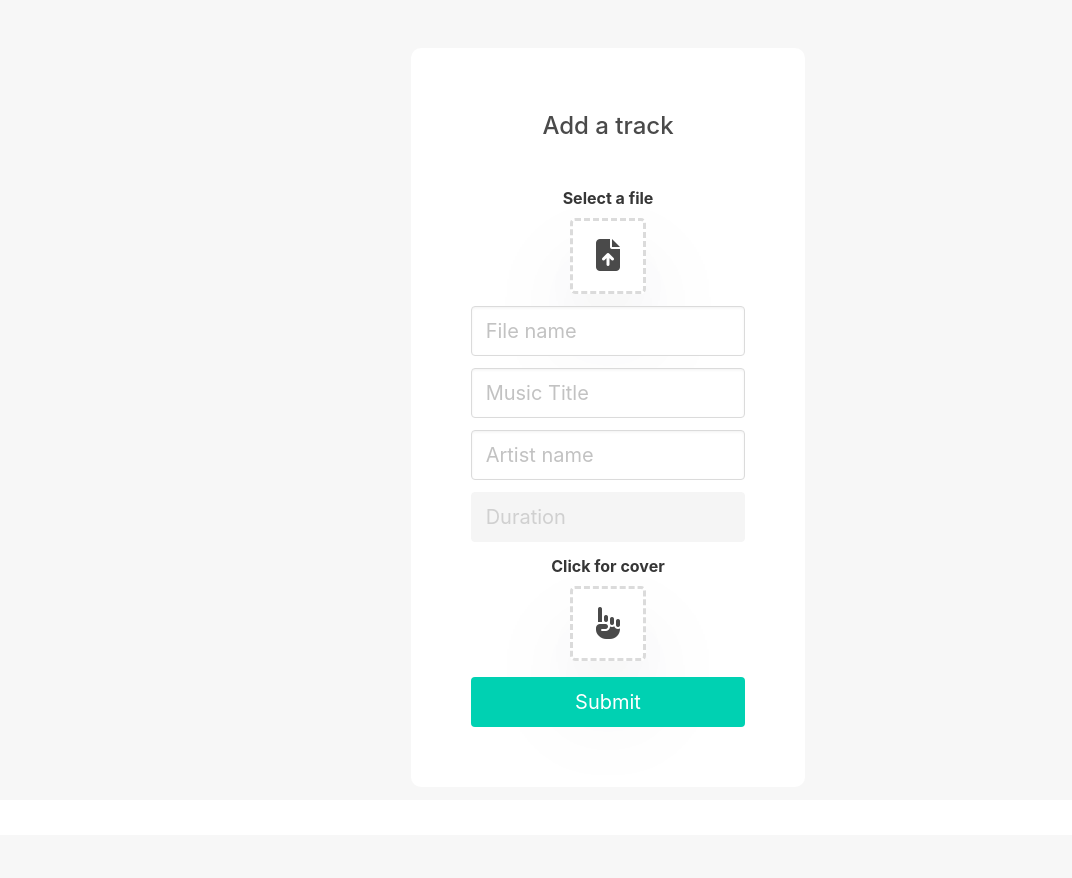
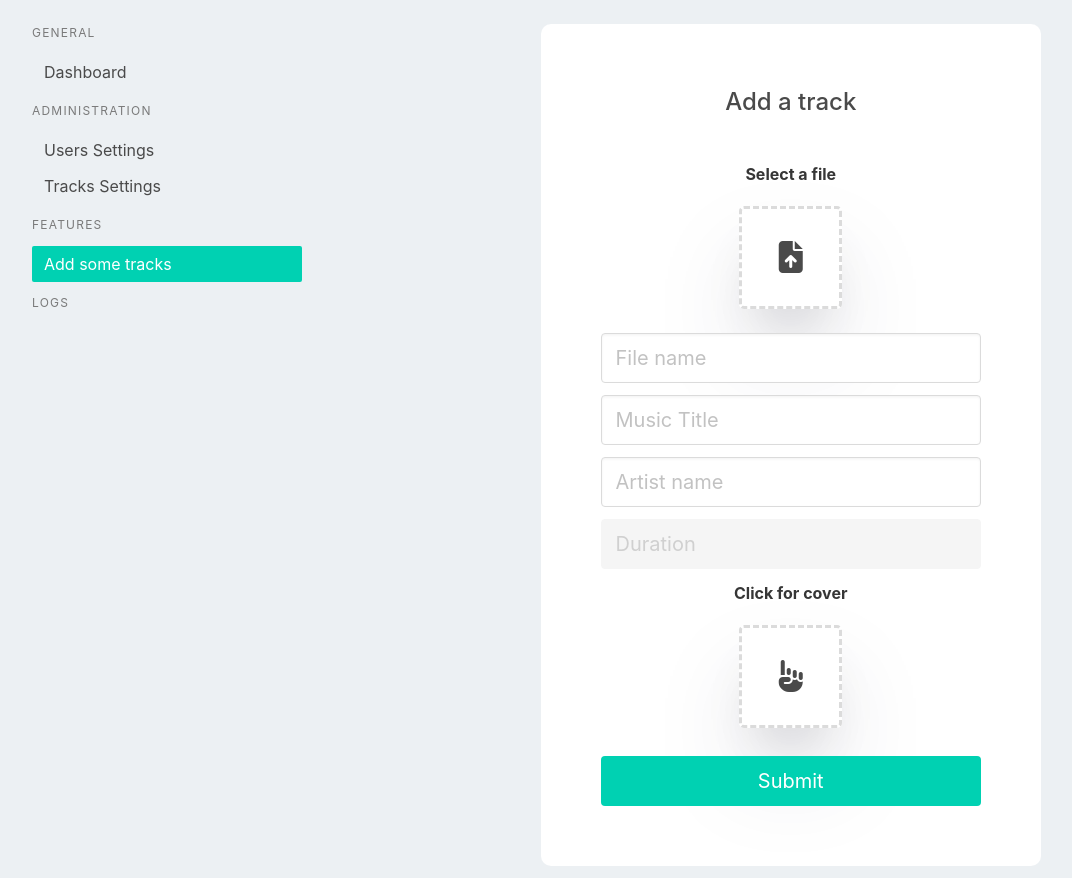
Before and after one commit to SachaFARINEL/Puntify, a FastAPI app: page /tracks/add in a window 1280 px wide. Shown: the whole page, without its empty margins (32-1104 px from the left). Before the commit the page ends 727 px from the top, so only its background shows below. Run offline with FastAPI, Linux system fonts and the light colour scheme; parts of the project's set-up code (start-up, migrations or seed data) failed here and were passed over; some libraries are stand-ins or nearby versions.

Commit message:
chore: add track on admin side

```diff
--- a/src/app/routers/tracks.py
+++ b/src/app/routers/tracks.py
@@ -37,7 +37,7 @@ async def add_favorite_track(current_user: Annotated[User, Depends(get_current_a
 @router.get("/add", response_description="get add a track form")
 async def get_add_track_form(request: Request):
     context = {'request': request}
-    return templates.TemplateResponse("track/addTrack.html", context)
+    return templates.TemplateResponse("admin/addTracks.html", context)
 
 
 @router.post("/add", response_description="Add a track")
--- a/src/app/static/css/register.css
+++ b/src/app/static/css/register.css
@@ -1,12 +1,12 @@
 :root {
     --brandColor: hsl(166, 67%, 51%);
-    --background: rgb(247, 247, 247);
+    --background: #ecf0f3;
     --textDark: hsla(0, 0%, 0%, 0.66);
     --textLight: hsla(0, 0%, 0%, 0.33);
 }
 
 body {
-    background: var(--background);
+    background: #ecf0f3 !important;
     height: 100vh;
     color: var(--textDark);
 }
--- /dev/null
+++ b/src/app/templates/admin/addTracks.html
@@ -0,0 +1,96 @@
+{% extends "layout/templateLayout.html" %}
+
+{% block title %}Add tracks{% endblock %}
+
+{% block style %}
+    {{ super() }}
+    <link href="{{ url_for('static', path='/css/register.css') }}" rel="stylesheet">
+    <link href="{{ url_for('static', path='/css/style.css') }}" rel="stylesheet">
+{% endblock %}
+
+{% block section %}
+    <div class="column is-7 is-offset-3 cardStyle">
+        <div class="column p-6">
+            <div class="has-text-centered">
+                <h1 class="trackTitle">Add a track</h1>
+                <p id="error" class="is-invisible error"
+                   style="height: 26px; margin-top: 0.5rem; margin-bottom: 0.5rem"></p>
+                <form>
+                    <div class="field">
+                        <label class="label">Select a file</label>
+                        <div class="control">
+                            <div class="column is-4 is-offset-4 has-text-centered">
+                                <div id="dropZone" class="zone has-text-centered">
+                                    <div class="content">
+                                                    <span class="icon is-large"><i id="iconDropZone"
+                                                                                   class="fa-solid fa-file-arrow-up fa-2xl"></i></span>
+                                    </div>
+                                </div>
+                            </div>
+                        </div>
+                    </div>
+
+                    <div class="field">
+                        <div class="control">
+                            <label>
+                                <input class="input is-medium" type="text" placeholder="File name"
+                                       name="fileName"
+                                       required>
+                            </label>
+                        </div>
+                    </div>
+
+                    <div class="field">
+                        <div class="control">
+                            <label>
+                                <input class="input is-medium" type="text" placeholder="Music Title"
+                                       name="musicTitle"
+                                       required>
+                            </label>
+                        </div>
+                    </div>
+
+                    <div class="field">
+                        <div class="control">
+                            <label>
+                                <input class="input is-medium" type="text" placeholder="Artist name"
+                                       name="artistName"
+                                       required>
+                            </label>
+                        </div>
+                    </div>
+
+                    <div class="field">
+                        <div class="control">
+                            <label>
+                                <input class="input is-medium" type="text" placeholder="Duration"
+                                       name="trackDuration" disabled>
+                            </label>
+                        </div>
+                    </div>
+
+                    <div class="field">
+                        <label class="label">Click for cover</label>
+                        <div class="control">
+                            <div class="column is-4 is-offset-4 has-text-centered">
+                                <div id="coverFM" class="content zone search">
+                                                <span class="icon is-large"><i
+                                                        class="fa-solid fa-hand-point-up fa-2xl"></i></span>
+                                </div>
+                            </div>
+                        </div>
+                        <button id="submitButton"
+                                class="button is-block is-primary is-fullwidth is-medium mt-4">
+                            Submit
+                        </button>
+                    </div>
+                </form>
+            </div>
+        </div>
+    </div>
+    <input class="is-hidden" type="text" name="duration" id="duration">
+{% endblock %}
+
+{% block script %}
+    <script type="module" src="{{ url_for('static', path='/js/track/addTrack.js') }}"></script>
+{% endblock %}
--- a/src/app/templates/admin/tracksSettings.html
+++ b/src/app/templates/admin/tracksSettings.html
@@ -46,5 +46,4 @@
 
 {% block script %}
     <script src="{{ url_for('static', path='/js/admin/tracksSettings.js') }}"></script>
-
 {% endblock %}
--- a/src/app/templates/layout/templateLayout.html
+++ b/src/app/templates/layout/templateLayout.html
@@ -29,6 +29,13 @@
                             Settings</a></li>
                     </ul>
                     <p class="menu-label">
+                        Features
+                    </p>
+                    <ul class="menu-list">
+                        <li><a href="{{ url_for('get_add_track_form') }}"
+                               {% if request.url.path == url_for('get_add_track_form').path %}class="has-background-primary is-active"{% endif %}>Add some tracks</a></li>
+                    </ul>
+                    <p class="menu-label">
                         Logs
                     </p>
                 </aside>
--- a/src/app/templates/track/addTrack.html
+++ /dev/null
@@ -1,98 +0,0 @@
-{% extends "layout/layout.html" %}
-{% block style %}
-    <link href="{{ url_for('static', path='/css/register.css') }}" rel="stylesheet">
-{% endblock %}
-{% block title %}Add a track{% endblock %}
-
-{% block content %}
-    <section class="hero is-fullheight">
-        <div class="hero-body column">
-            <div class="column is-4 is-offset-4 cardStyle">
-                <div class="column p-6">
-
-                    <div class="has-text-centered">
-                        <h1 class="trackTitle">Add a track</h1>
-                        <p id="error" class="is-invisible error" style="height: 26px; margin-top: 0.5rem; margin-bottom: 0.5rem"></p>
-                        <form>
-                            <div class="field">
-                                <label class="label">Select a file</label>
-                                <div class="control">
-                                    <div class="columns">
-                                        <div class="column is-4 is-offset-4 has-text-centered">
-                                            <div id="dropZone" class="zone has-text-centered">
-                                                <div class="content">
-                                                    <span class="icon is-large"><i id="iconDropZone"
-                                                                                   class="fa-solid fa-file-arrow-up fa-2xl"></i></span>
-                                                </div>
-                                            </div>
-                                        </div>
-                                    </div>
-                                </div>
-                            </div>
-
-                            <div class="field">
-                                <div class="control">
-                                    <label>
-                                        <input class="input is-medium" type="text" placeholder="File name"
-                                               name="fileName"
-                                               required>
-                                    </label>
-                                </div>
-                            </div>
-
-                            <div class="field">
-                                <div class="control">
-                                    <label>
-                                        <input class="input is-medium" type="text" placeholder="Music Title"
-                                               name="musicTitle"
-                                               required>
-                                    </label>
-                                </div>
-                            </div>
-
-                            <div class="field">
-                                <div class="control">
-                                    <label>
-                                        <input class="input is-medium" type="text" placeholder="Artist name"
-                                               name="artistName"
-                                               required>
-                                    </label>
-                                </div>
-                            </div>
-
-                            <div class="field">
-                                <div class="control">
-                                    <label>
-                                        <input class="input is-medium" type="text" placeholder="Duration"
-                                               name="trackDuration" disabled>
-                                    </label>
-                                </div>
-                            </div>
-
-                            <div class="field">
-                                <label class="label">Click for cover</label>
-                                <div class="control">
-                                    <div class="columns ">
-                                        <div class="column is-4 is-offset-4 has-text-centered">
-                                            <div id="coverFM" class="content zone search">
-                                                    <span class="icon is-large"><i class="fa-solid fa-hand-point-up fa-2xl"></i></span>
-                                            </div>
-                                        </div>
-                                    </div>
-                                </div>
-                                <button id="submitButton" class="button is-block is-primary is-fullwidth is-medium mt-4">
-                                    Submit
-                                </button>
-                            </div>
-                        </form>
-                    </div>
-                </div>
-            </div>
-        </div>
-        <input class="is-hidden" type="text" name="duration" id="duration">
-    </section>
-{% endblock %}
-
-{% block script %}
-    <script type="module" src="{{ url_for('static', path='/js/track/addTrack.js') }}" ></script>
-{% endblock %}
```
